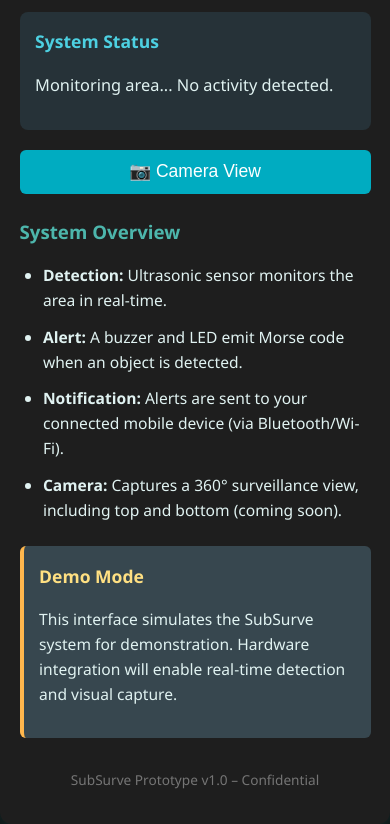
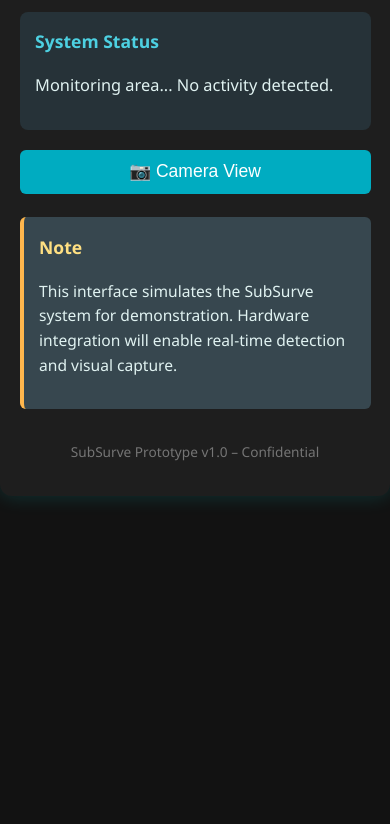
Before and after one commit to samarth1721/subsurve, a plain HTML site: page index.html in a window 390 px wide. Shown: the part 71-895 px from the top of the page. After the commit the page ends 844 px from the top, so only its background shows below. Drawn offline with Linux system fonts and the light colour scheme.

Commit message:
Update index.html

```diff
--- a/index.html
+++ b/index.html
@@ -171,18 +171,8 @@
         <button id="cameraButton">📷 Camera View</button>
       </section>
 
-      <section class="description">
-        <h2>System Overview</h2>
-        <ul>
-          <li><strong>Detection:</strong> Ultrasonic sensor monitors the area in real-time.</li>
-          <li><strong>Alert:</strong> A buzzer and LED emit Morse code when an object is detected.</li>
-          <li><strong>Notification:</strong> Alerts are sent to your connected mobile device (via Bluetooth/Wi-Fi).</li>
-          <li><strong>Camera:</strong> Captures a 360° surveillance view, including top and bottom (coming soon).</li>
-        </ul>
-      </section>
-
       <section class="note">
-        <h3>Demo Mode</h3>
+        <h3>Note</h3>
         <p>This interface simulates the SubSurve system for demonstration. Hardware integration will enable real-time detection and visual capture.</p>
       </section>
     </main>
```
